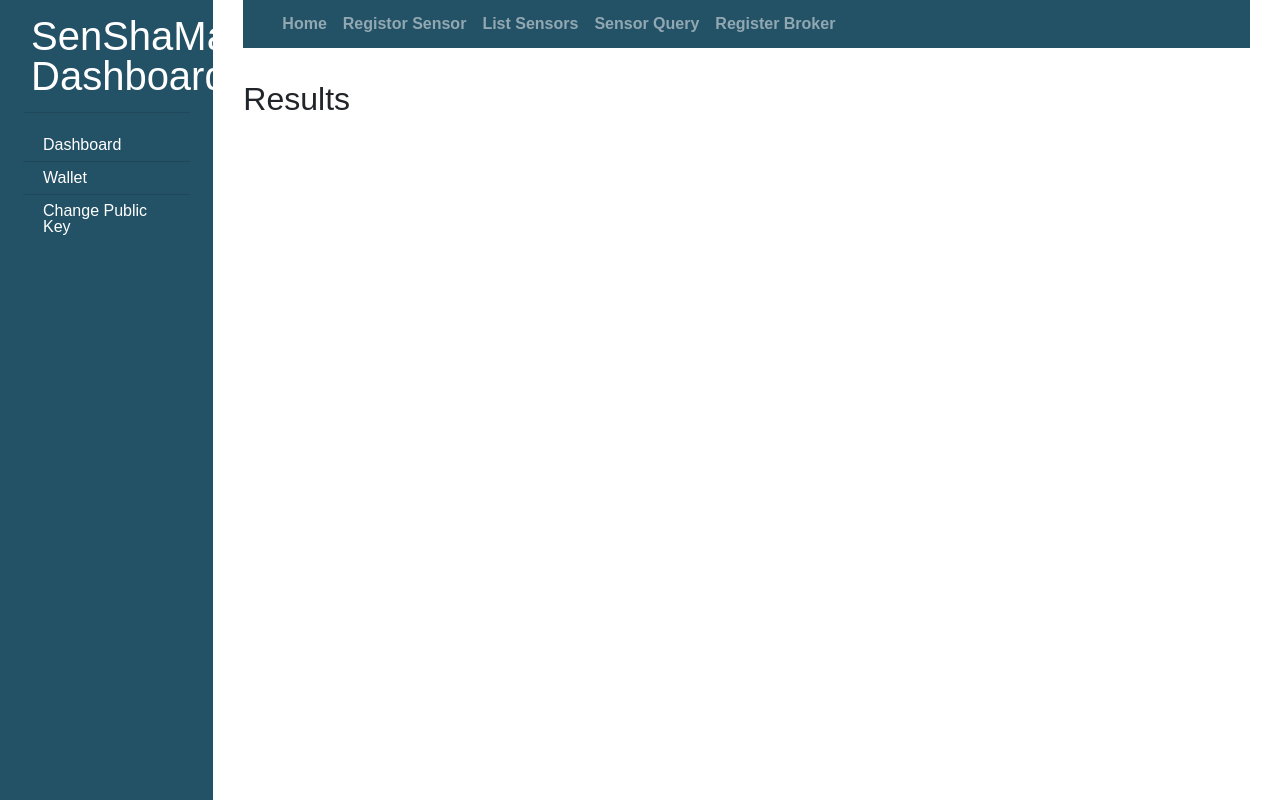
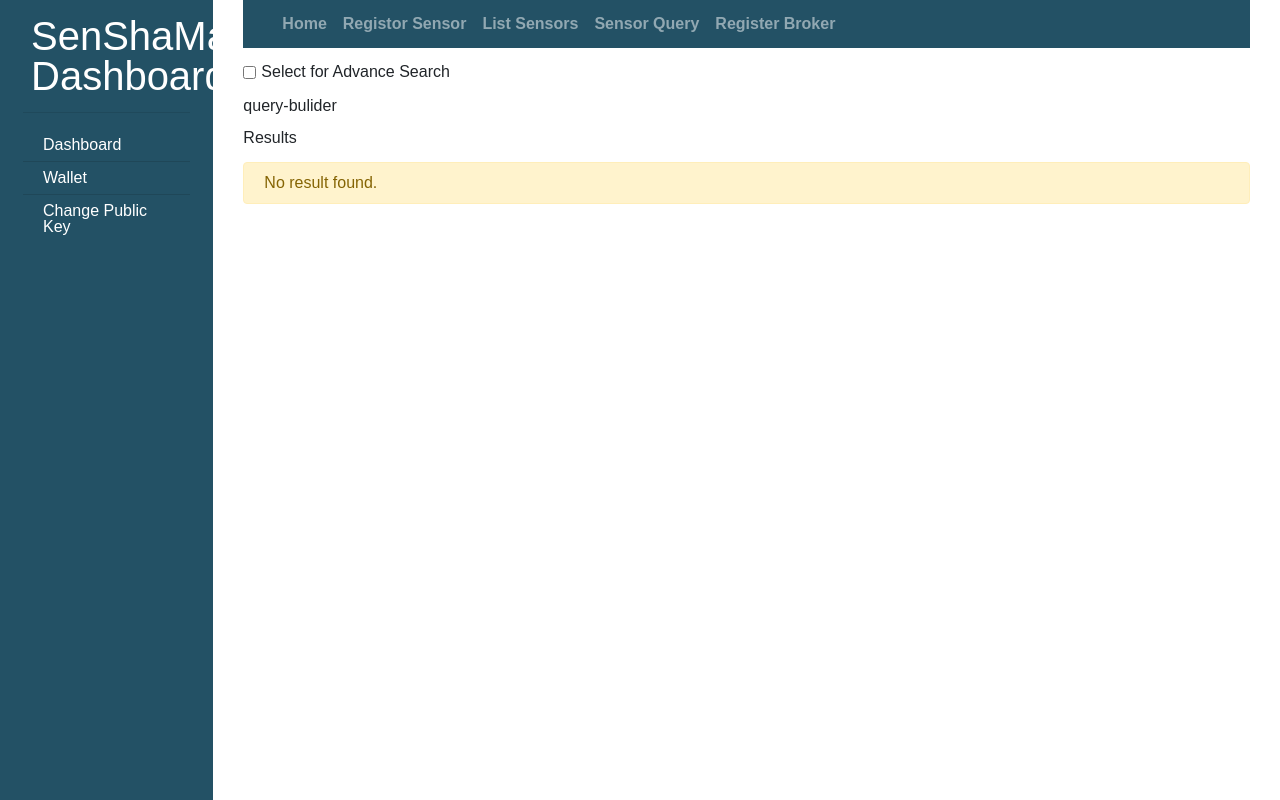
Before and after one commit to sampathmedawatta/SheShaMartDash, a React (Create React App) app: page /sensorquery in a window 1280 px wide. Built offline with nearby package versions, Linux system fonts and the light colour scheme.

Commit message:
- Added Sensor query functionality. - Fixed table CSS issues and delete old table.css - Modified the Sensor list UI

```diff
--- a/src/components/SensorQuery.js
+++ b/src/components/SensorQuery.js
@@ -9,6 +9,8 @@ const SensorQuery = () => {
   const [showAlert, setShowAlert] = useState(false);
   const [jsonPayload, setJsonPayload] = useState("");
   const [sensorData, setSensorData] = useState([]);
+  const [isAdvanceSearchChecked, setIsAdvanceSearchChecked] = useState(false);
+
   useEffect(() => {
     const script = document.createElement("script");
     script.src = "https://unpkg.com/@triply/yasgui/build/yasgui.min.js";
@@ -20,16 +22,25 @@ const SensorQuery = () => {
         requestConfig: { endpoint: "http://136.186.108.239:4001/sparql" },
         copyEndpointOnNewTab: true,
         resizeable: true,
-        tabSize:2,
+        tabSize: 2,
+
       });
+
       document.querySelector(".yasr").style.display = "none";
       document.querySelector(".yasr_btn").style.display = "none";
       document.querySelector(".yasqe_share").style.display = "none";
       document.querySelector(".closeTab").style.display = "none";
       document.querySelector(".addTab").style.display = "none";
       document.querySelector(".controlbar").style.display = "none";
+      document.querySelector("#yasgui").style.display = "none";
 
+const checkbox = document.getElementById("advanceSearch");
+    checkbox.addEventListener("change", () => {
+      setIsAdvanceSearchChecked(checkbox.checked);
+    });
       const yasqeInstance = yasgui.getTab().yasqe;
+
+      //yasgui.
       let inputQuery = "";
 
       yasqeInstance.on("query", (instance, req) => {
@@ -42,7 +53,7 @@ const SensorQuery = () => {
           inputQuery = instance.getValue();
           const res = SensorService.querySensor(inputQuery);
           console.log(res.values);
-          setJsonPayload(inputQuery)
+          setJsonPayload(inputQuery);
           setShowAlert(false);
           setSensorData(res.values);
         }
@@ -54,15 +65,13 @@ const SensorQuery = () => {
     return () => {
       document.body.removeChild(script);
     };
-
   }, []);
-  console.log("leeenrh"+sensorData.length);
+  console.log("leeenrh" + sensorData.length);
   if (sensorData.length === 0) {
     console.log("innnnn");
-  }else{
+  } else {
     console.log("inooo");
   }
-
 
   const renderTableHeaders = () => {
     if (sensorData.length === 0) {
@@ -77,9 +86,9 @@ const SensorQuery = () => {
           <th key={index}>
             {header
               .toLowerCase()
-                  .split(' ')
+              .split(" ")
               .map((word) => word.charAt(0).toUpperCase() + word.slice(1))
-                  .join(' ')}
+              .join(" ")}
           </th>
         ))}
       </tr>
@@ -101,6 +110,18 @@ const SensorQuery = () => {
       <ProviderSubMenu></ProviderSubMenu>
       <div className="row">
         <div className="col-12">
+          <div>
+            <br></br>
+            <div className="form-check form-check-inline">
+              <input
+                className="form-check-input"
+                type="checkbox"
+                id="advanceSearch"
+                checked={isAdvanceSearchChecked} // Set the checked state of the checkbox
+              />
+              <label className="form-check-label">Select for Advance Search</label>
+            </div>
+          </div>
           <br></br>
           <div id="result">
             {showAlert ? (
@@ -108,16 +129,28 @@ const SensorQuery = () => {
                 SPARQL compiler Error. Please fix the SPARQL query!
               </div>
             ) : null}
+
+            {isAdvanceSearchChecked ? ( // Display yasgui if the checkbox is checked
               <div id="yasgui"></div>
+            ) : ( // Display query-bulider if the checkbox is unchecked
+              <div id="query-bulider">query-bulider</div>
+            )}
+
             <br></br>
+            <div className="title-heders">Results</div>
+            <br></br>
+            {sensorData.length === 0 ? (
+              <div className="alert alert-warning" role="alert">
+                No result found.
+              </div>
+            ) : (
               <div className="table-responsive">
-              <div><h2>Results</h2></div>
-              <table className="table">
+                <table className="table table-light">
                   <thead>{renderTableHeaders()}</thead>
                   <tbody>{renderTableRows()}</tbody>
                 </table>
               </div>
-
+            )}
           </div>
         </div>
       </div>
```
Lines whose indentation alone changed are shown as unchanged.
